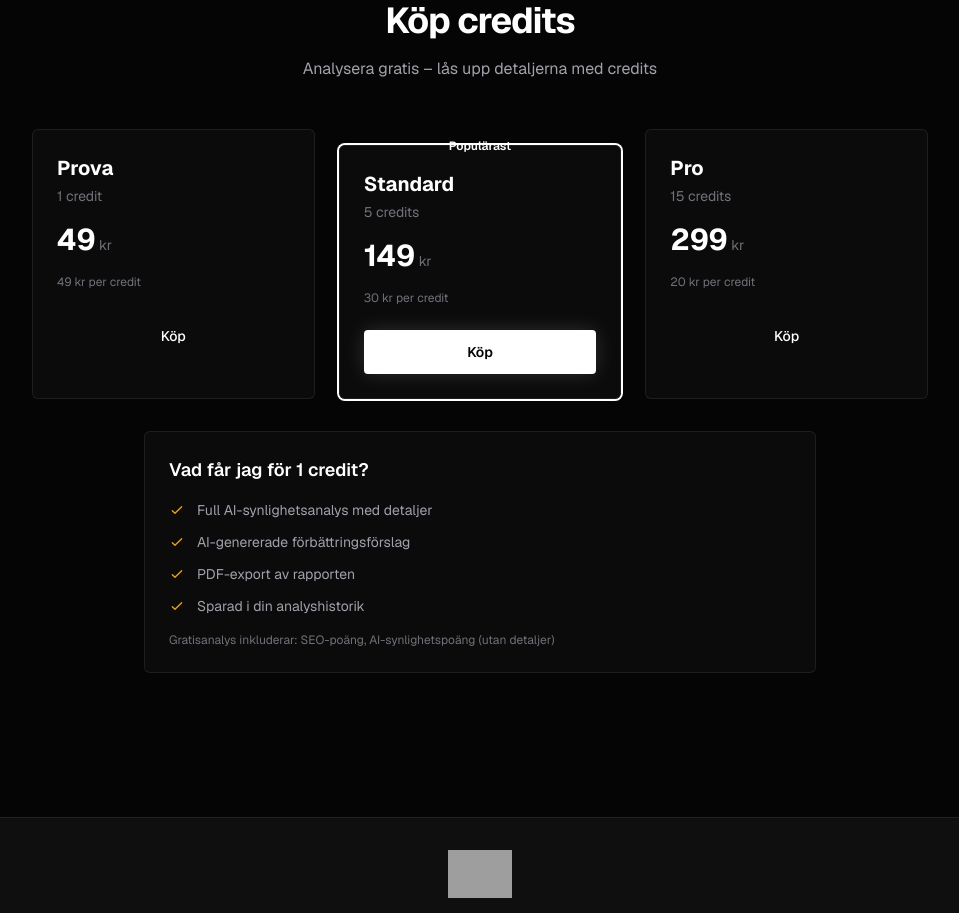
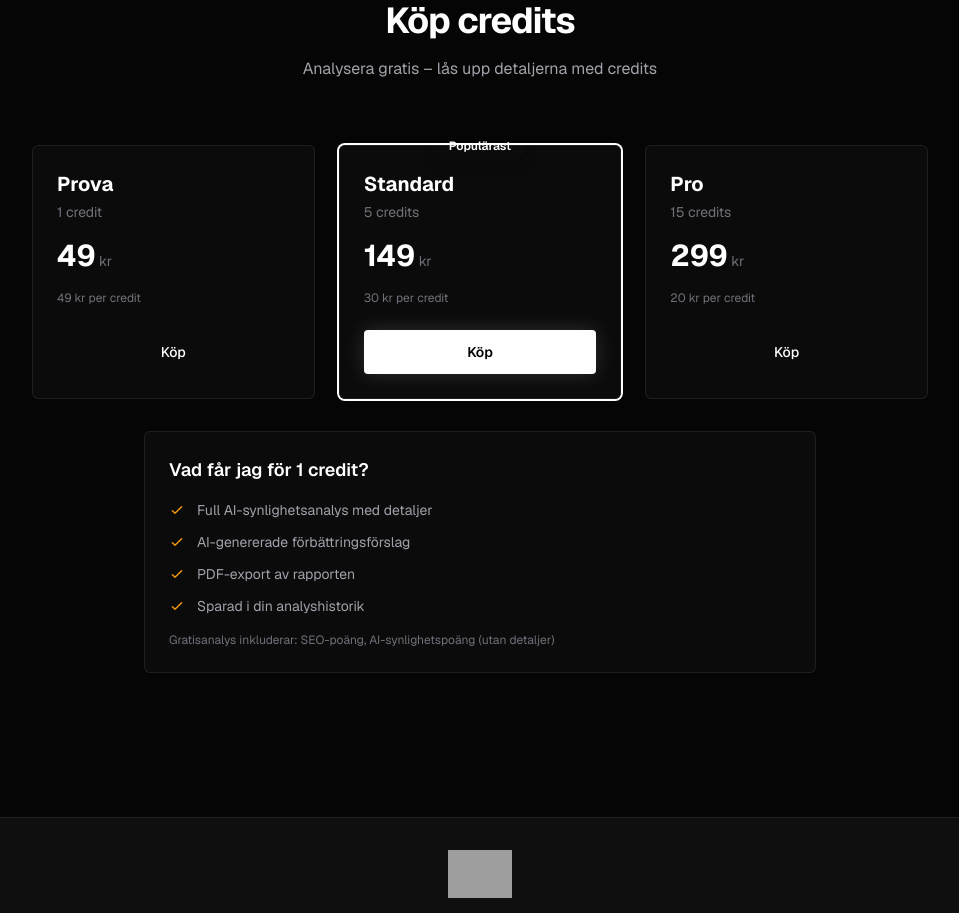
Before and after one commit to khanorko/aioli, a Next.js app: page / in a window 1280 px wide. Shown: the part 1340-2253 px from the top of the page, without its empty margins (160-1119 px from the left). Built offline with nearby package versions, Linux system fonts and the light colour scheme; no server answers; grey boxes are pictures that could not be loaded.

Commit message:
Fixa Populärast-badge position

```diff
--- a/src/components/PricingCard.tsx
+++ b/src/components/PricingCard.tsx
@@ -20,7 +20,7 @@ const CREDIT_PACKAGES: CreditPackage[] = [
 
 export function CreditPackageCards() {
   return (
-    <div className="grid grid-cols-1 md:grid-cols-3 gap-6 max-w-4xl mx-auto">
+    <div className="grid grid-cols-1 md:grid-cols-3 gap-6 max-w-4xl mx-auto pt-4">
       {CREDIT_PACKAGES.map((pkg) => (
         <CreditPackageCard key={pkg.id} package={pkg} />
       ))}
@@ -70,9 +70,9 @@ function CreditPackageCard({ package: pkg }: { package: CreditPackage }) {
   };
 
   return (
-    <div className={`card p-6 relative overflow-visible ${pkg.popular ? "ring-2 ring-[var(--plasma-blue)] mt-4" : ""}`}>
+    <div className={`card p-6 relative overflow-visible ${pkg.popular ? "ring-2 ring-[var(--plasma-blue)]" : ""}`}>
       {pkg.popular && (
-        <div className="absolute -top-3 left-1/2 -translate-x-1/2 bg-[var(--plasma-blue)] text-white text-xs font-semibold px-3 py-1 rounded-full whitespace-nowrap z-10">
+        <div className="absolute -top-3.5 left-1/2 -translate-x-1/2 bg-[var(--plasma-blue)] text-white text-xs font-semibold px-4 py-1.5 rounded-full whitespace-nowrap z-10 shadow-lg">
           Populärast
         </div>
       )}
```
